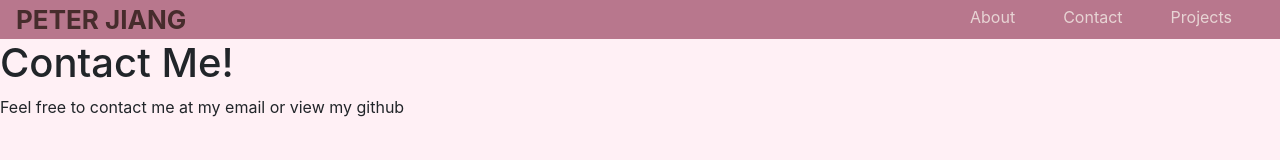
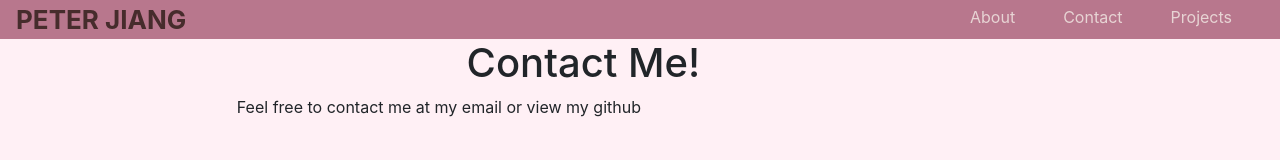
Before and after one commit to pzjiang/website, a Gatsby site: page /contact in a window 1280 px wide. Built offline with nearby package versions, Linux system fonts and the light colour scheme; Gatsby itself is replaced by a stand-in of ours.

Commit message:
centered the header and the rest of the page content

```diff
--- a/src/components/layout.js
+++ b/src/components/layout.js
@@ -48,9 +48,9 @@ export default function Layout({ children }) {
 
             </header>
 
-
-            {children}
-
+            <div className={layoutstyle.content}>
+                {children}
+            </div>
 
         </div>
 
--- a/src/pages/about.js
+++ b/src/pages/about.js
@@ -5,7 +5,7 @@ import Layout from "../components/layout.js"
 export default function About() {
     return (
         <Layout>
-            <h1>About me!</h1>
+            <h1 style={{ textAlign: `center` }}>About</h1>
             <p1>Some information about me will be stored here</p1>
         </Layout>
     )
--- a/src/pages/contact.js
+++ b/src/pages/contact.js
@@ -4,7 +4,7 @@ import Layout from "../components/layout.js"
 export default function Contact() {
     return (
         <Layout>
-            <h1>Contact Me!</h1>
+            <h1 style={{ textAlign: `center` }}>Contact Me!</h1>
             <p>Feel free to contact me at my email or view my github</p>
 
 
--- a/src/pages/index.js
+++ b/src/pages/index.js
@@ -7,7 +7,7 @@ export default function Home() {
     <div>
       <Layout>
 
-        <h1 style={{ textAlign: `center` }}>Home Page</h1>
+        <h1 style={{ textAlign: `center`, marginTop: `4vh` }}>Home Page</h1>
         <p1>Welcome to my website!</p1>
 
       </Layout>
--- a/src/pages/projects.js
+++ b/src/pages/projects.js
@@ -4,7 +4,7 @@ import Layout from "../components/layout.js"
 export default function Projects() {
     return (
         <Layout>
-            <h1>Projects</h1>
+            <h1 style={{ textAlign: `center` }}>Projects</h1>
 
         </Layout>
     )
--- a/src/styles/index.css
+++ /dev/null
@@ -1,4 +0,0 @@
-.bodied {
-
-    text-align: center;
-}
--- a/src/styles/layoutstyle.module.css
+++ b/src/styles/layoutstyle.module.css
@@ -1,6 +1,14 @@
 .banner {
     margin: 0 0 auto;
-    background-color: lavenderblush
+    margin-left: auto;
+    margin-right: auto;
+    background-color: lavenderblush;
+    display: block;
+    box-sizing: inherit;
+    height:100vh;
+    width: 100%;
+
+
 
 
 }
@@ -43,3 +51,9 @@
     color: #462c2c;
 
 }
+
+.content {
+
+    width: 65vw;
+    margin-left: 18.5vw;
+}
```
